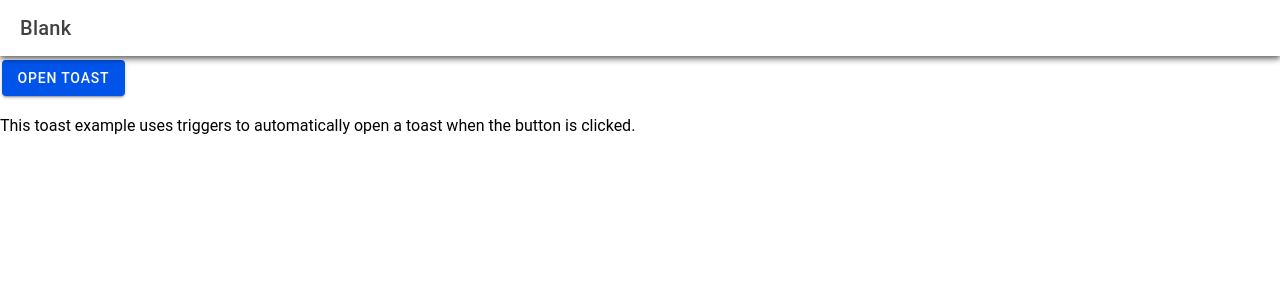
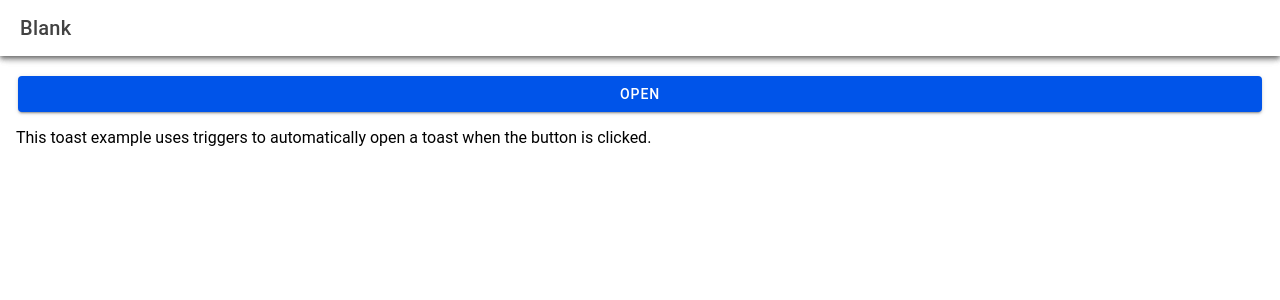
Before and after one commit to khaiky/IT35c-Mobile, a React (Vite) app: page /home in a window 1280 px wide. Shown: the top 300 px of the page. Built offline with nearby package versions, Linux system fonts and the light colour scheme.

Commit message:
adding inline toast

```diff
--- a/src/components/ExploreContainer.tsx
+++ b/src/components/ExploreContainer.tsx
@@ -1,18 +1,19 @@
 import './ExploreContainer.css';
 import { IonButton, IonHeader, IonContent, IonToolbar, IonTitle, IonPage, IonToast } from '@ionic/react';
-
 interface ContainerProps { }
 
 const ExploreContainer: React.FC<ContainerProps> = () => {
-  return (
+     return (
     <IonPage>
       <IonHeader>
         <IonToolbar>
-          <IonTitle>Explore</IonTitle>
+          <IonTitle>Inline Toast</IonTitle>
         </IonToolbar>
       </IonHeader>
-      <IonContent fullscreen>
-        <IonButton id="open-toast">Open Toast</IonButton>
+      <IonContent className="ion-padding">
+        <IonButton id="open-toast" expand="block">
+          Open
+        </IonButton>
         <p>This toast example uses triggers to automatically open a toast when the button is clicked.</p>
         <IonToast trigger="open-toast" message="This toast will disappear after 5 seconds" duration={5000}></IonToast>
       </IonContent>
```
